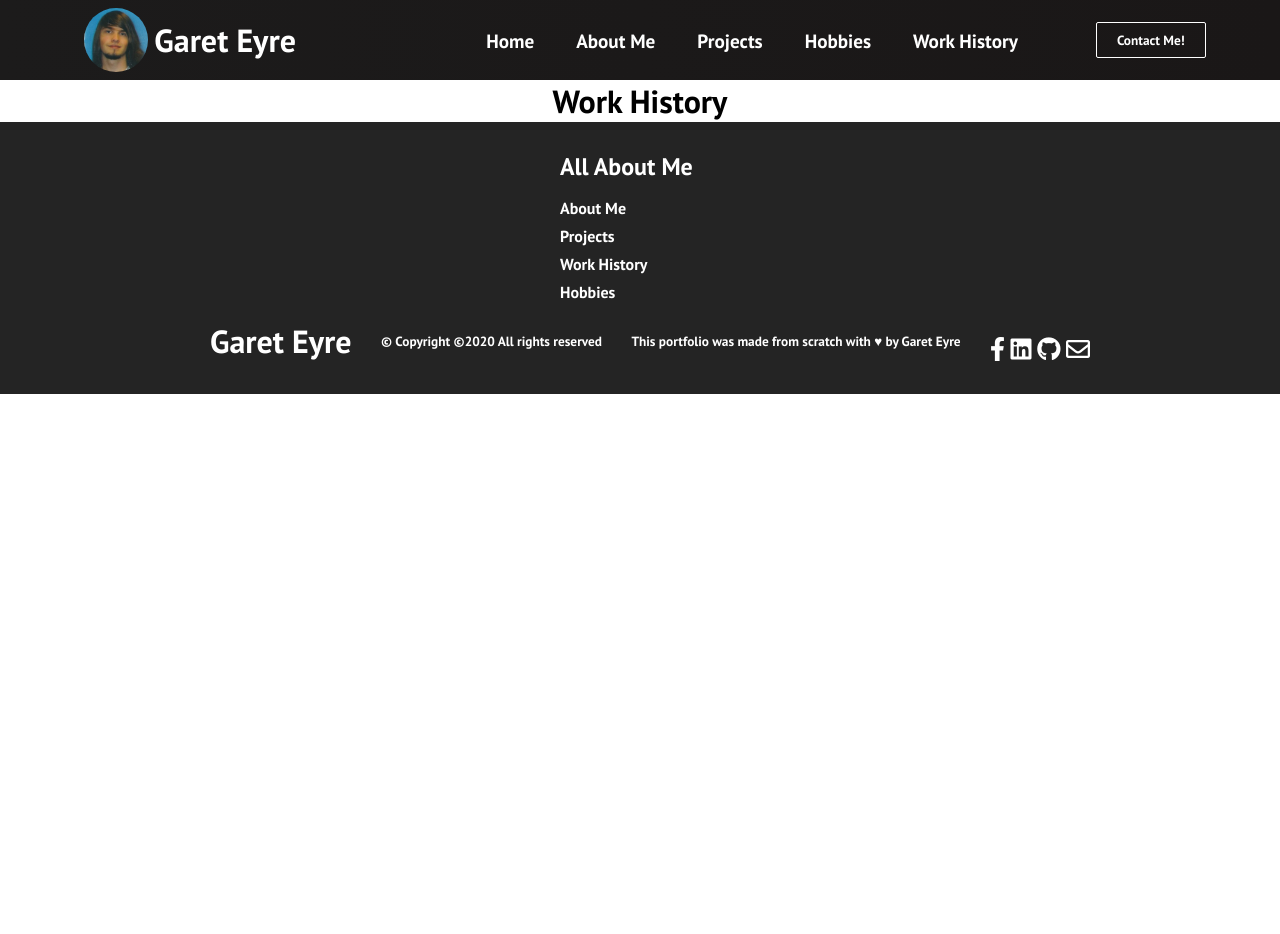
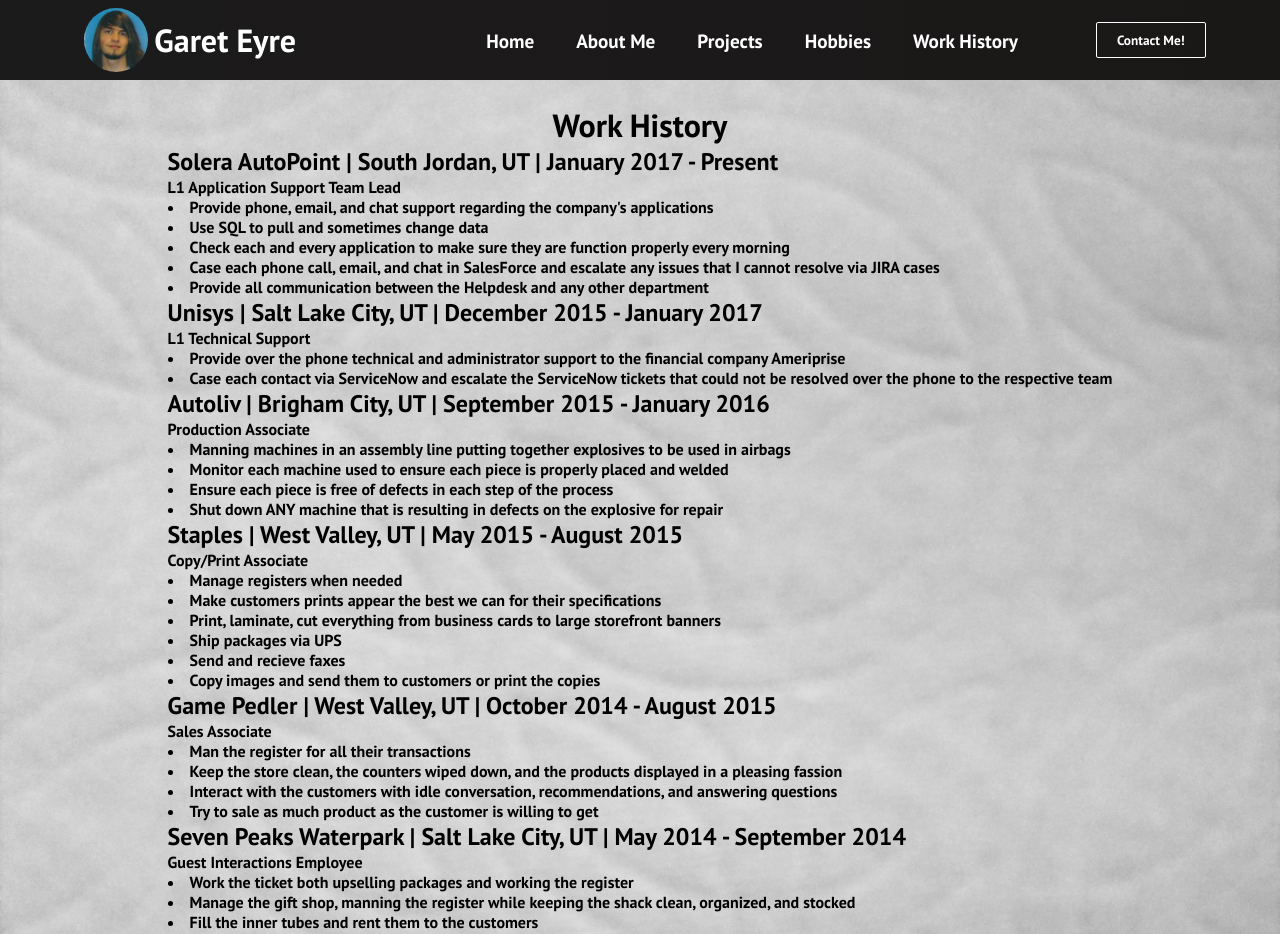
Before and after one commit to Excelsies/DigitalPortfolio, a React (Create React App) app in the folder Website/digital-portfolio/: page /DigitalPortfolio/work-history in a window 1280 px wide. Shown: the top 934 px of the page. Before the commit the page ends 800 px from the top, so only its background shows below. Built offline with nearby package versions, Linux system fonts and the light colour scheme.

Commit message:
Added  and formatted work history content

```diff
--- a/Website/digital-portfolio/src/App.js
+++ b/Website/digital-portfolio/src/App.js
@@ -1,7 +1,7 @@
 import React from 'react';
 import './App.css';
 import Navbar from './components/Navbar';
-import {BrowserRouter as Router, Route} from 'react-router-dom';
+import {BrowserRouter as Router, Switch, Route} from 'react-router-dom';
 import Home from './components/pages/Home';
 import About from './components/pages/AboutMe';
 import Project from './components/pages/Projects';
@@ -17,7 +17,7 @@
       <Router>
         <Navbar />
         <ScrollIntoView>
-          <switch>
+          <Switch>
             <Route path='/DigitalPortfolio' exact component=
             {Home}/>
             <Route path='/DigitalPortfolio/about' component={About} />
@@ -25,7 +25,7 @@
             <Route path='/DigitalPortfolio/work-history' component={Work} />
             <Route path='/DigitalPortfolio/contact-me' component={Contact} />
             <Route path='/DigitalPortfolio/hobbies' component={Hobbies} />
-          </switch>
+          </Switch>
         </ScrollIntoView>
         <Footer />
       </Router>
--- a/Website/digital-portfolio/src/components/HeroSection.js
+++ b/Website/digital-portfolio/src/components/HeroSection.js
@@ -7,7 +7,7 @@
 const Video = () => {
     const src = getVideoSrc(window.innerWidth);
     return(
-        <video muted="true" src={src} autoPlay loop playsInline/>
+        <video muted={true} src={src} autoPlay loop playsInline/>
     );
 }
 
--- /dev/null
+++ b/Website/digital-portfolio/src/components/pages/Work.css
@@ -0,0 +1,34 @@
+.work-content{
+    display: flex;
+    justify-content: center;
+    align-items: flex-start;
+    flex-direction: column;
+    width: fit-content;
+    margin: auto;
+    padding: 24px;
+}
+
+.work-content-header{
+    font-size: 32px;
+    align-self: center;
+}
+
+.work-resumeBtn{
+    align-self: center;
+    padding-top: 5%;
+
+}
+
+.work-btn{
+    background-color: transparent;
+    color: #242424;
+    padding: 8px 20px;
+    border: 1px solid #242424;
+    transition: all 0.3s ease-out;
+}
+
+.work-content-job {
+    flex: 0 1 auto;
+    align-items: flex-start;
+    justify-content: flex-start;
+}
--- a/Website/digital-portfolio/src/components/pages/Work.js
+++ b/Website/digital-portfolio/src/components/pages/Work.js
@@ -1,10 +1,94 @@
 import React from 'react'
 import '../../App.css'
+import './Work.css'
 
 export default function Work() {
     return (
-        <>
-            <h1 className='work'>Work History</h1>
-        </>
+        <div className='Work' style={{
+            backgroundImage:'url(./images/img-backgroundW.jpg)',
+            backgroundPosition: 'center',
+            backgroundSize: 'cover',
+            backgroundRepeat: 'no-repeat'}}>
+            <section className="work-content">
+
+                <h1 className='work-content-header'>Work History</h1>
+
+                <div className='work-content-job'>
+                    <h2 className='work-content-location'>
+                        Solera AutoPoint | South Jordan, UT | January 2017 - Present</h2>
+                    <p className='work-content-description'>
+                        L1 Application Support Team Lead
+                        <li>Provide phone, email, and chat support regarding the company's applications</li>
+                        <li>Use SQL to pull and sometimes change data</li>
+                        <li>Check each and every application to make sure they are function properly every morning</li>
+                        <li>Case each phone call, email, and chat in SalesForce and escalate any issues that I cannot resolve via JIRA cases</li>
+                        <li>Provide all communication between the Helpdesk and any other department</li>
+                    </p>
+                </div>
+                <div className='work-content-job'>
+                    <h2 className='work-content-location'>
+                        Unisys | Salt Lake City, UT | December 2015 - January 2017</h2>
+                    <p className='work-content-description'>
+                        L1 Technical Support
+                        <li>Provide over the phone technical and administrator support to the financial company Ameriprise</li>
+                        <li>Case each contact via ServiceNow and escalate the ServiceNow tickets that could not be resolved over the phone to the respective team</li>
+                    </p>
+                </div>
+                <div className='work-content-job'>
+                    <h2 className='work-content-location'>
+                        Autoliv | Brigham City, UT | September 2015 - January 2016</h2>
+                    <p className='work-content-description'>
+                        Production Associate
+                        <li>Manning machines in an assembly line putting together explosives to be used in airbags</li>
+                        <li>Monitor each machine used to ensure each piece is properly placed and welded</li>
+                        <li>Ensure each piece is free of defects in each step of the process</li>
+                        <li>Shut down ANY machine that is resulting in defects on the explosive for repair</li>
+                    </p>
+                </div>
+                <div className='work-content-job'>
+                    <h2 className='work-content-location'>
+                        Staples | West Valley, UT | May 2015 - August 2015</h2>
+                    <p className='work-content-description'>
+                        Copy/Print Associate
+                        <li>Manage registers when needed</li>
+                        <li>Make customers prints appear the best we can for their specifications</li>
+                        <li>Print, laminate, cut everything from business cards to large storefront banners</li>
+                        <li>Ship packages via UPS</li>
+                        <li>Send and recieve faxes</li>
+                        <li>Copy images and send them to customers or print the copies</li>
+                    </p>
+                </div>
+                <div className='work-content-job'>
+                    <h2 className='work-content-location'>
+                        Game Pedler | West Valley, UT | October 2014 - August 2015</h2>
+                    <p className='work-content-description'>
+                        Sales Associate
+                        <li>Man the register for all their transactions</li>
+                        <li>Keep the store clean, the counters wiped down, and the products displayed in a pleasing fassion</li>
+                        <li>Interact with the customers with idle conversation, recommendations, and answering questions</li>
+                        <li>Try to sale as much product as the customer is willing to get</li>
+                    </p>
+                </div>
+                <div className='work-content-job'>
+                    <h2 className='work-content-location'>
+                        Seven Peaks Waterpark | Salt Lake City, UT | May 2014 - September 2014</h2>
+                    <p className='work-content-description'>
+                        Guest Interactions Employee
+                        <li>Work the ticket both upselling packages and working the register</li>
+                        <li>Manage the gift shop, manning the register while keeping the shack clean, organized, and stocked</li>
+                        <li>Fill the inner tubes and rent them to the customers</li>
+                        <li>Help customers in the office with their issues, coupons, or their season passes</li>
+                    </p>
+                </div>
+
+                <div className='work-resumeBtn'>
+                    <a href="https://drive.google.com/file/d/1QtxgxXmfakw4vuybPyCOCHfYa5Jl9JxL/view?usp=sharing"
+                        target="new" className="work-btn">
+                        Check Out My Resume!
+                    </a>
+                </div>
+
+            </section>
+        </div>
         )
 }
```
Also changed, not shown: Website/digital-portfolio/src/components/pages/Education.js (deleted, +0 -10 lines), Website/digital-portfolio/src/components/pages/Skills.js (deleted, +0 -10 lines), Website/digital-portfolio/public/images/img-backgroundW.jpg (added).
